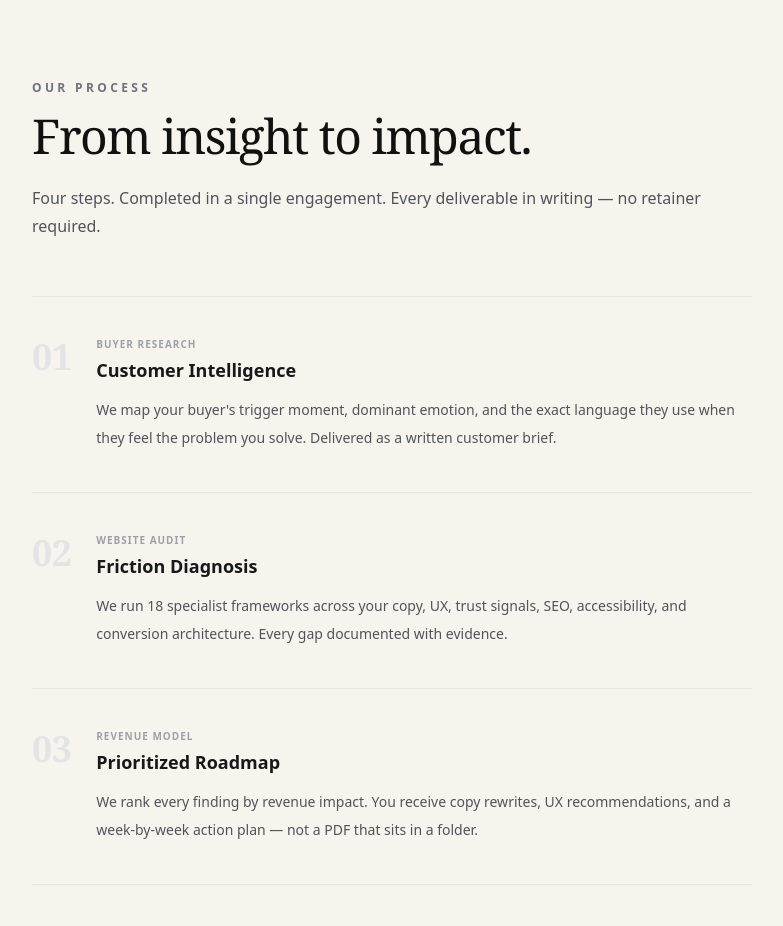
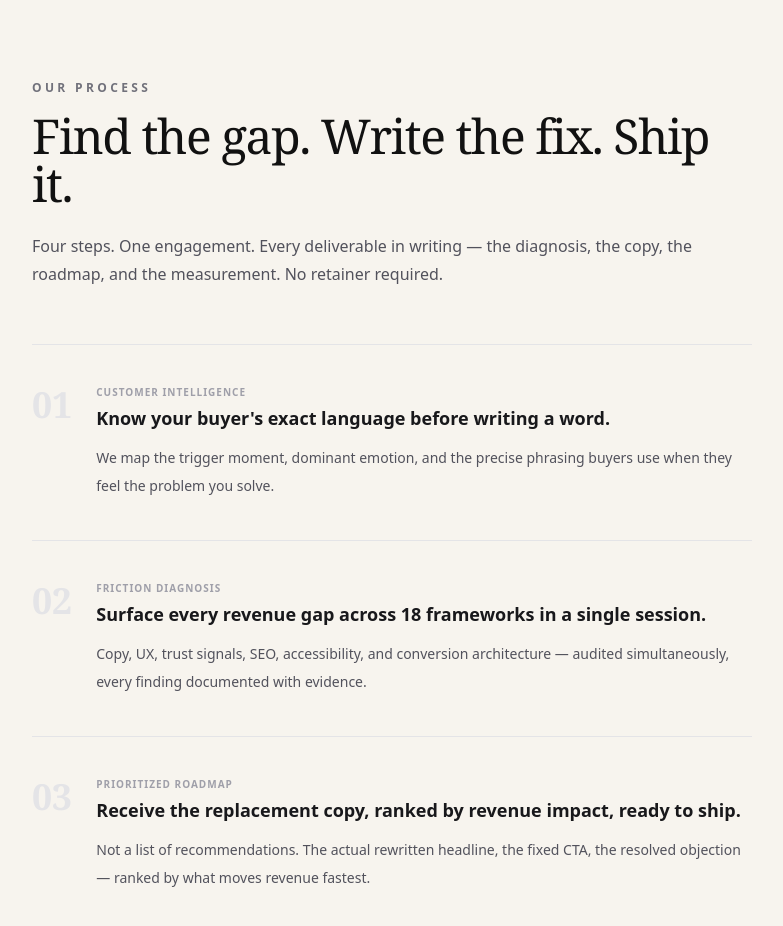
Before and after one commit to elliyeen/elliyeen-get-started, a Next.js app: page /how-it-works in a window 1280 px wide. Shown: the top 926 px of the page, without its empty margins (248-1031 px from the left). Built offline with nearby package versions, Linux system fonts and the light colour scheme.

Commit message:
Rewrite process copy to Clay GTM pattern — outcome-led, verb-first, zero filler

```diff
--- a/app/how-it-works/page.tsx
+++ b/app/how-it-works/page.tsx
@@ -50,27 +50,27 @@ const howToSchema = {
 const steps = [
   {
     number: "01",
-    title: "Customer Intelligence",
-    type: "Buyer Research",
-    body: "We map your buyer's trigger moment, dominant emotion, and the exact language they use when they feel the problem you solve. Delivered as a written customer brief.",
+    title: "Know your buyer's exact language before writing a word.",
+    type: "Customer Intelligence",
+    body: "We map the trigger moment, dominant emotion, and the precise phrasing buyers use when they feel the problem you solve.",
   },
   {
     number: "02",
-    title: "Friction Diagnosis",
-    type: "Website Audit",
-    body: "We run 18 specialist frameworks across your copy, UX, trust signals, SEO, accessibility, and conversion architecture. Every gap documented with evidence.",
+    title: "Surface every revenue gap across 18 frameworks in a single session.",
+    type: "Friction Diagnosis",
+    body: "Copy, UX, trust signals, SEO, accessibility, and conversion architecture — audited simultaneously, every finding documented with evidence.",
   },
   {
     number: "03",
-    title: "Prioritized Roadmap",
-    type: "Revenue Model",
-    body: "We rank every finding by revenue impact. You receive copy rewrites, UX recommendations, and a week-by-week action plan — not a PDF that sits in a folder.",
+    title: "Receive the replacement copy, ranked by revenue impact, ready to ship.",
+    type: "Prioritized Roadmap",
+    body: "Not a list of recommendations. The actual rewritten headline, the fixed CTA, the resolved objection — ranked by what moves revenue fastest.",
   },
   {
     number: "04",
-    title: "Implementation Support",
-    type: "Growth System",
-    body: "We review your changes, run a second-pass audit, and measure what moved. Every implementation tracked against a baseline.",
+    title: "Track every change against a baseline so you know exactly what moved.",
+    type: "Implementation Support",
+    body: "We review your implementations, run a second-pass audit, and measure what changed — so results are visible, not assumed.",
   },
 ];
 
@@ -98,10 +98,10 @@ export default function HowItWorksPage() {
 
           <p className="text-xs font-bold uppercase tracking-[0.28em] text-zinc-500">Our process</p>
           <h1 className="mt-4 font-serif text-4xl tracking-[-0.03em] sm:text-5xl">
-            From insight to impact.
+            Find the gap. Write the fix. Ship it.
           </h1>
           <p className="mt-6 text-base leading-7 text-zinc-600">
-            Four steps. Completed in a single engagement. Every deliverable in writing — no retainer required.
+            Four steps. One engagement. Every deliverable in writing — the diagnosis, the copy, the roadmap, and the measurement. No retainer required.
           </p>
 
           <div className="mt-14 space-y-10">
--- a/app/page.tsx
+++ b/app/page.tsx
@@ -20,9 +20,9 @@ export const metadata: Metadata = {
 const process = [
   {
     icon: Sparkles,
-    title: "Prioritized Roadmap",
-    type: "Revenue Model",
-    body: "We rank every finding by revenue impact. You receive copy rewrites, UX recommendations, and a week-by-week action plan — not a PDF that sits in a folder.",
+    title: "Receive the replacement copy, ranked by revenue impact, ready to ship.",
+    type: "Prioritized Roadmap",
+    body: "Not a list of recommendations. The actual rewritten headline, the fixed CTA, the resolved objection — ranked by what moves revenue fastest.",
   },
 ];
 
@@ -332,7 +332,7 @@ export default function GetStartedPage() {
         <section id="assessment" className="mx-auto max-w-7xl px-4 py-12 sm:px-6 md:py-16">
           <div className="mb-8 text-center sm:mb-10">
             <p className="text-xs font-bold uppercase tracking-[0.28em] text-zinc-500">Our process</p>
-            <h2 className="mt-4 font-serif text-3xl tracking-[-0.04em] sm:text-4xl md:text-5xl">From insight to impact.</h2>
+            <h2 className="mt-4 font-serif text-3xl tracking-[-0.04em] sm:text-4xl md:text-5xl">Find the gap. Write the fix. Ship it.</h2>
           </div>
           <div className="grid grid-cols-2 gap-4 sm:gap-6 md:grid-cols-4">
             {process.map((item, index) => (
```
